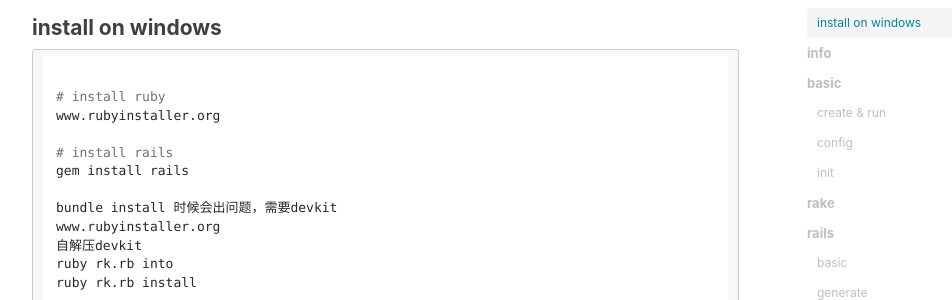
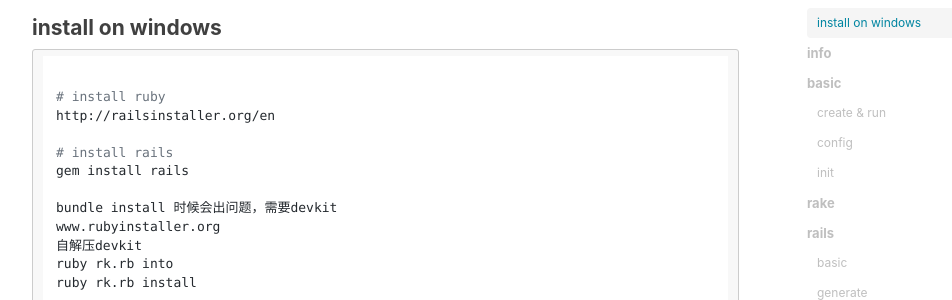
Before and after one commit to awd1559/awd1559.github.io, a Jekyll site: the page built from _posts/work/web/2014-06-09-rails.markdown, in a window 1280 px wide and 900 px high, scrolled down 1078 px. Shown: the part 152-452 px from the top of the window, without its empty margins (233-1185 px from the left). Built offline with Jekyll 4.4.1, drawn with Linux system fonts in a browser that asks for light colours; nearby versions of some CDN libraries; comment, search, counter and statistics services are not loaded.

Commit message:
Update 2014-06-09-rails.markdown

````diff
--- a/_posts/work/web/2014-06-09-rails.markdown
+++ b/_posts/work/web/2014-06-09-rails.markdown
@@ -49,7 +49,7 @@ sudo gem install rails
 ```
 
 # install ruby
-www.rubyinstaller.org
+http://railsinstaller.org/en
 
 # install rails
 gem install rails
````
